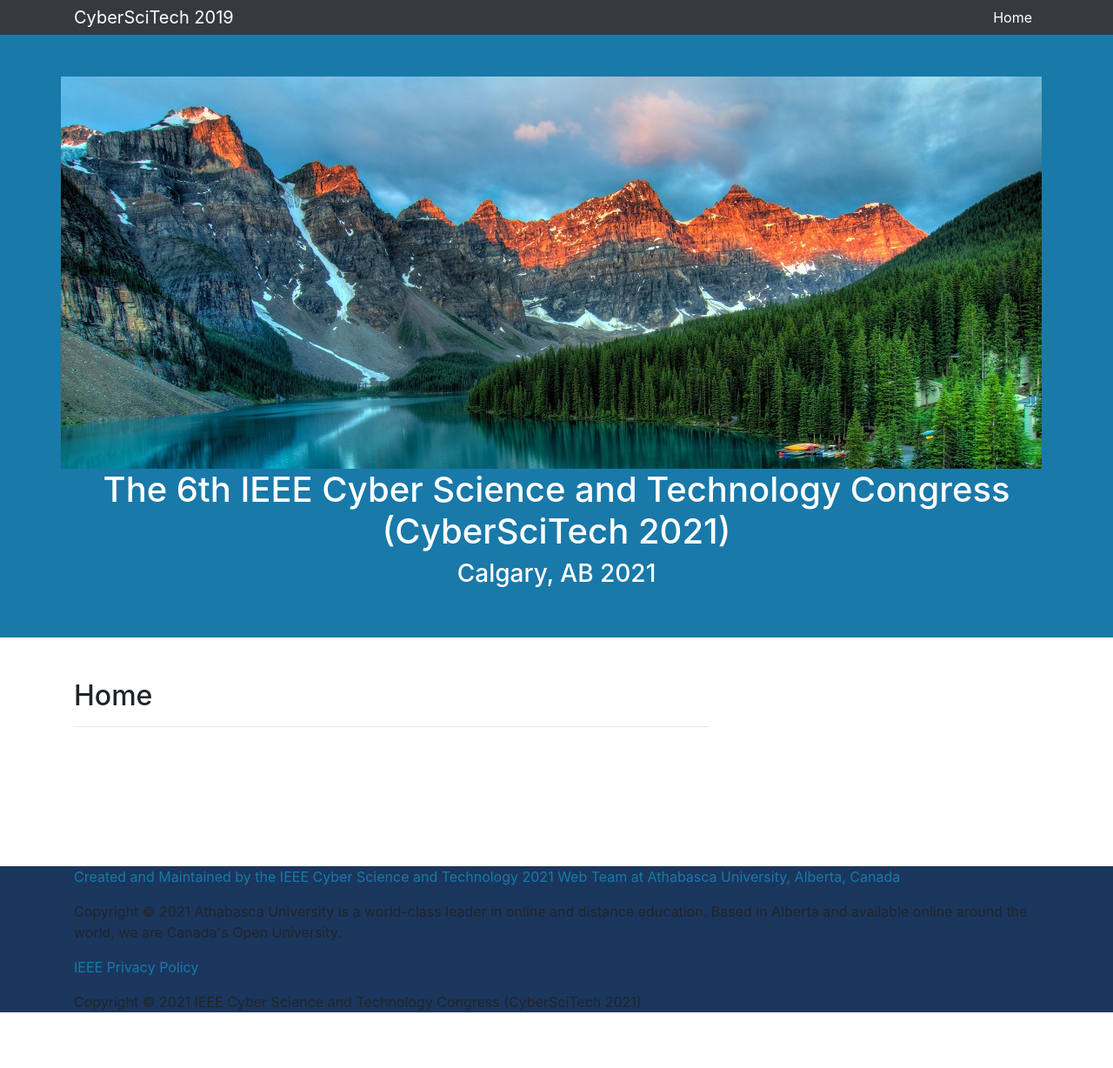
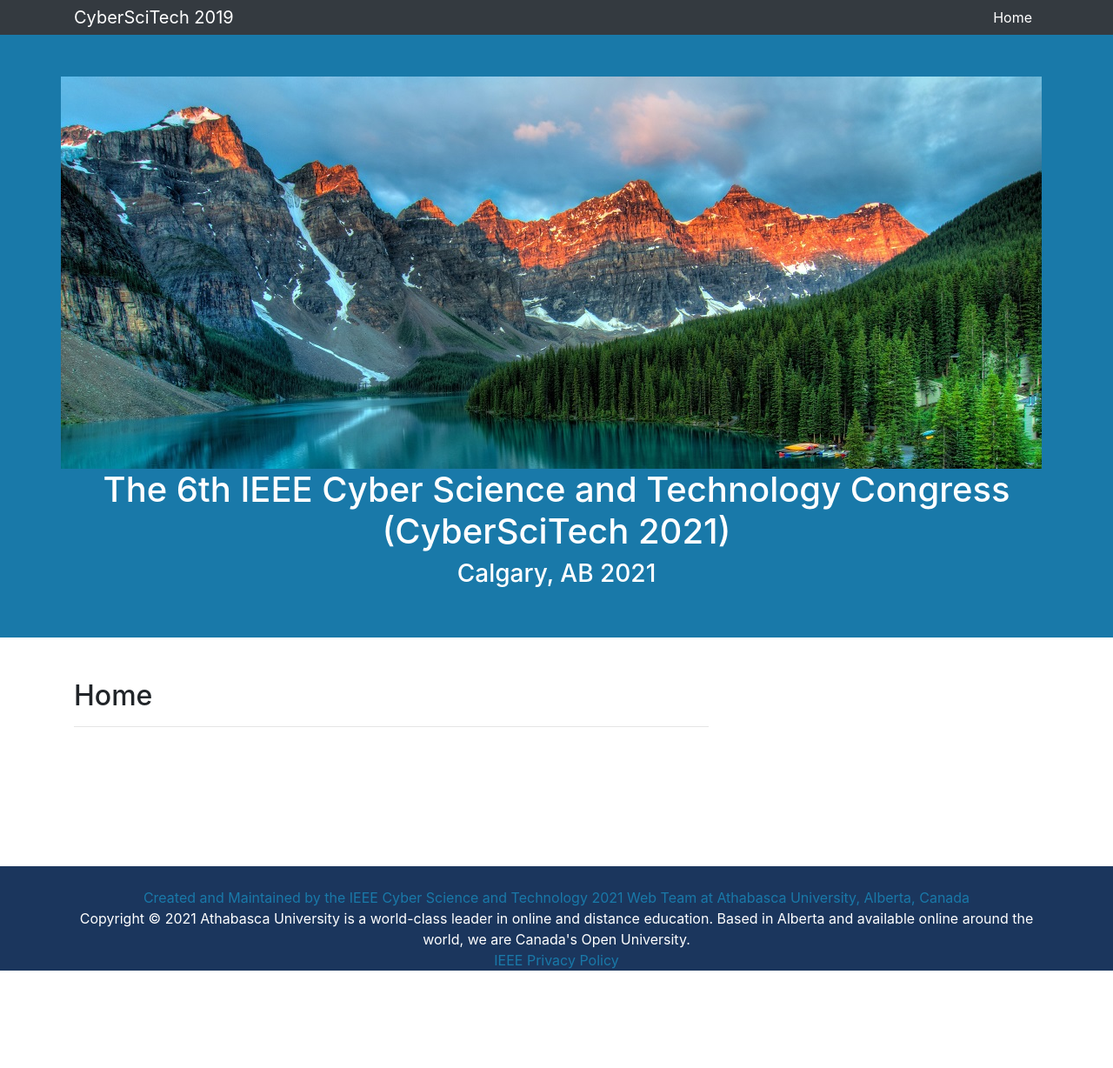
Before and after one commit to kstauff/2021, a Jekyll site: the page built from index.html, in a window 1280 px wide. Shown: the whole page at 87% size. Built offline with Jekyll 4.4.1, drawn with Linux system fonts in a browser that asks for light colours; after the commit the page ends 1164 px from its top, so only the background shows below that.

Commit message:
Update footer.html

```diff
--- a/_includes/footer.html
+++ b/_includes/footer.html
@@ -3,18 +3,18 @@
   <div class="container">
     <p class="m-0 text-center text-white">
 
-                <p>
+                <br/>
                                         <a href="http://www.athabascau.ca/" target="_blank">Created and Maintained by the IEEE Cyber Science and Technology 2021 Web Team at Athabasca University, Alberta, Canada</a></li>
 
-                                </p><p>
+                                 <br/>
 
 
 
                            Copyright &copy; 2021 Athabasca University is a world-class leader in online and distance education. Based in Alberta and
-  available online around the world, we are Canada's Open University. </p><p>
+  available online around the world, we are Canada's Open University.     <br/>
                         <a href="https://www.ieee.org/security-privacy.html" target=_new>IEEE Privacy Policy</a>
-    </p><p>
-      Copyright &copy; 2021 IEEE Cyber Science and Technology Congress (CyberSciTech 2021)
+     <br/>
+
     </p>
   </div>
   <!-- /.container -->
```
